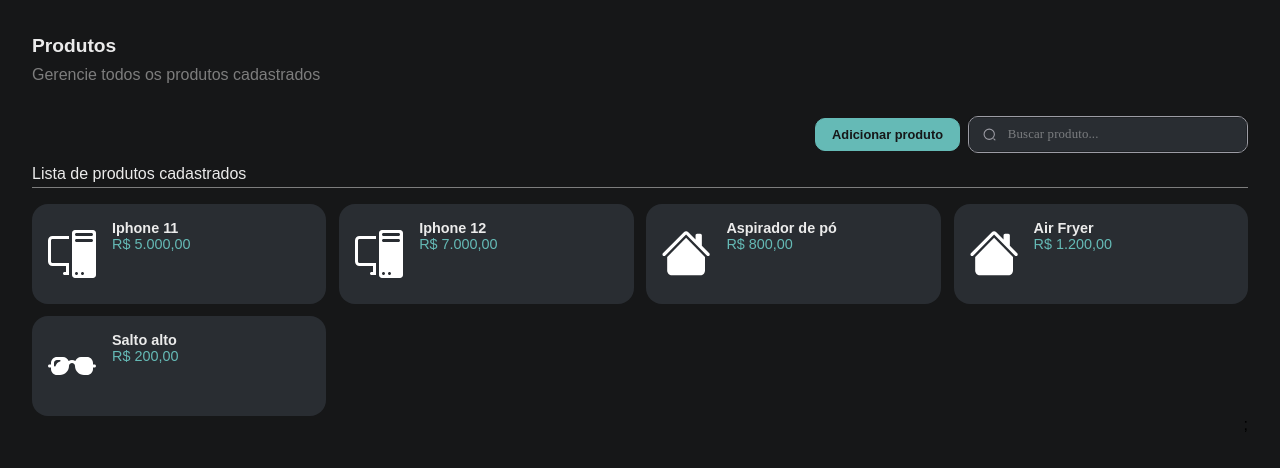
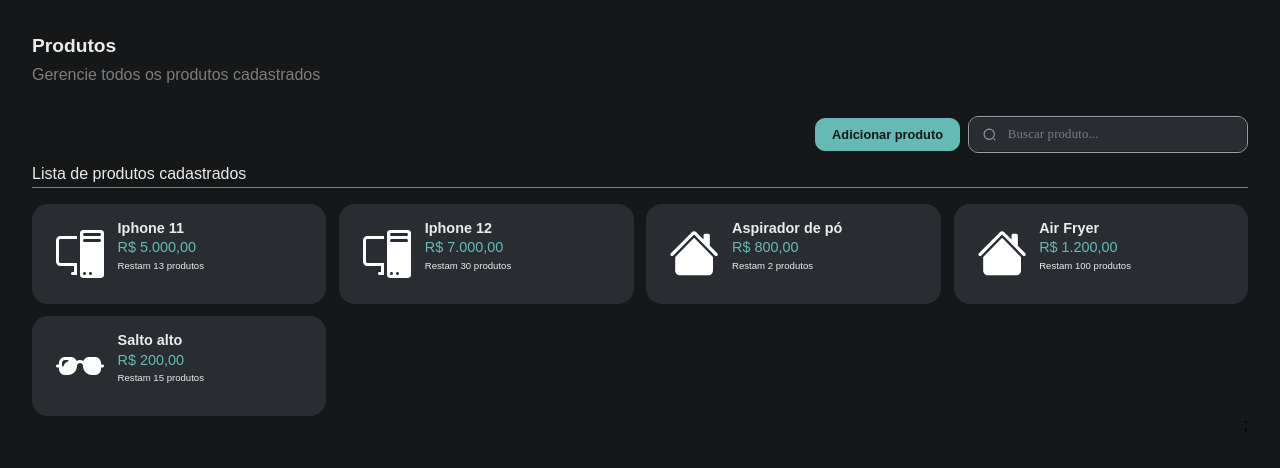
Before and after one commit to Beatrizallopes/simple-sell, a React (Vite) app: page /products in a window 1280 px wide. Shown: the top 468 px of the page. Built offline with nearby package versions, Linux system fonts and the light colour scheme.

Commit message:
Finished products page base

```diff
--- a/src/pages/Products/index.jsx
+++ b/src/pages/Products/index.jsx
@@ -1,7 +1,7 @@
 import React, { useState } from 'react';
 import Header from '../../components/Header';
 import {
-   Container, Content, Row, SectionTitle, Section, ProductsList, ProductBox, Name, ProductIcon, Price, ProductInfo
+   Container, Content, Row, SectionTitle, Section, ProductsList, ProductBox, Name, ProductIcon, Price, ProductInfo, Stock,
   } from './styles';
 import Spinner from '../../components/Spinner';
 import Searchbar from "../../components/Searchbar";
@@ -84,6 +84,7 @@
         <ProductInfo>
           <Name>{product?.name}</Name>
           <Price>{formatMoney(product?.price)}</Price>
+          <Stock> Restam {product?.stock} produtos</Stock>
         </ProductInfo>
       </ProductBox>
     )
--- a/src/pages/Products/styles.js
+++ b/src/pages/Products/styles.js
@@ -59,10 +59,15 @@
     width: 100%;
     border-radius: 1rem;
     height:100px;
-    display: flex;
-    flex-direction: row;
+    display: grid;
+    grid-template-columns: 1fr 3fr;
     align-items: center;
-    padding: 1rem;
+    padding: 1rem 1.5rem;
+    cursor: pointer;
+    transition: transform .2s;
+    &:hover {
+      transform: scale(1.03);
+    }
 `;
 
 export const Name = styled.h1`
@@ -70,6 +75,7 @@
     font-size: 0.9rem;
     color: var(--txt-title);
     text-align: left;
+    margin-bottom: 0.2rem;
 ` ;
 
 export const Price = styled.h1`
@@ -77,16 +83,18 @@
     font-size: 0.9rem;
     color: var(--blue);
     text-align: left;
+    margin-bottom: 0.3rem;
+` ;
+
+export const Stock = styled.h1`
+    font-weight: 500;
+    font-size: 0.6rem;
+    color: var(--txt-title);
+    text-align: left;
 ` ;
 
 export const ProductIcon = styled.img`
   width: 48px;
-  cursor: pointer;
-  transition: transform .2s;
-  margin-right: 1rem;
-  &:hover {
-    transform: scale(1.05);
-  }
 `;
 
 export const ProductInfo= styled.div`
```
